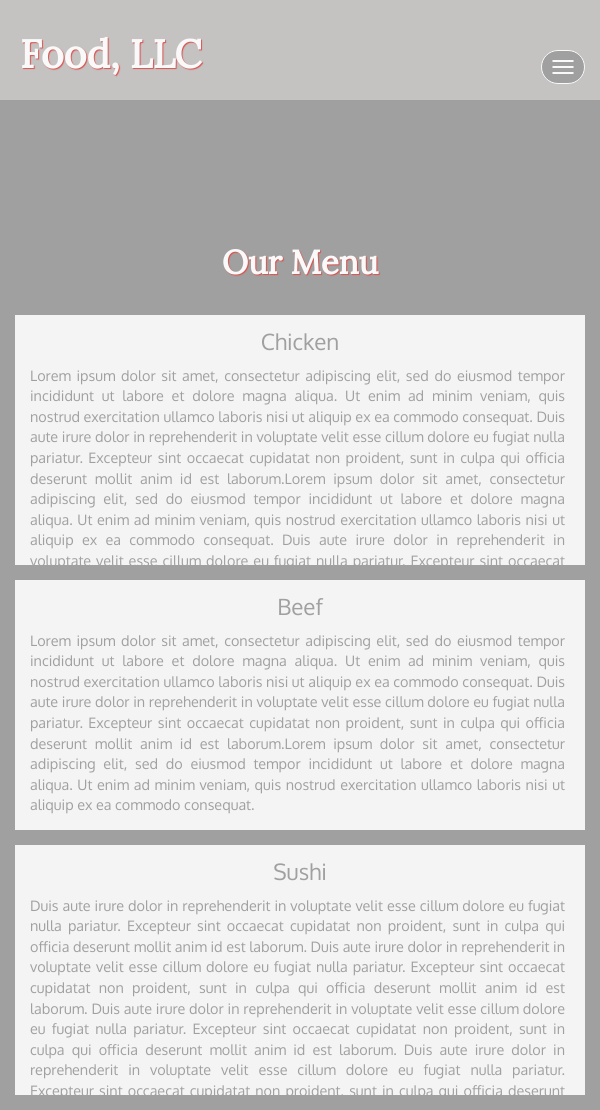
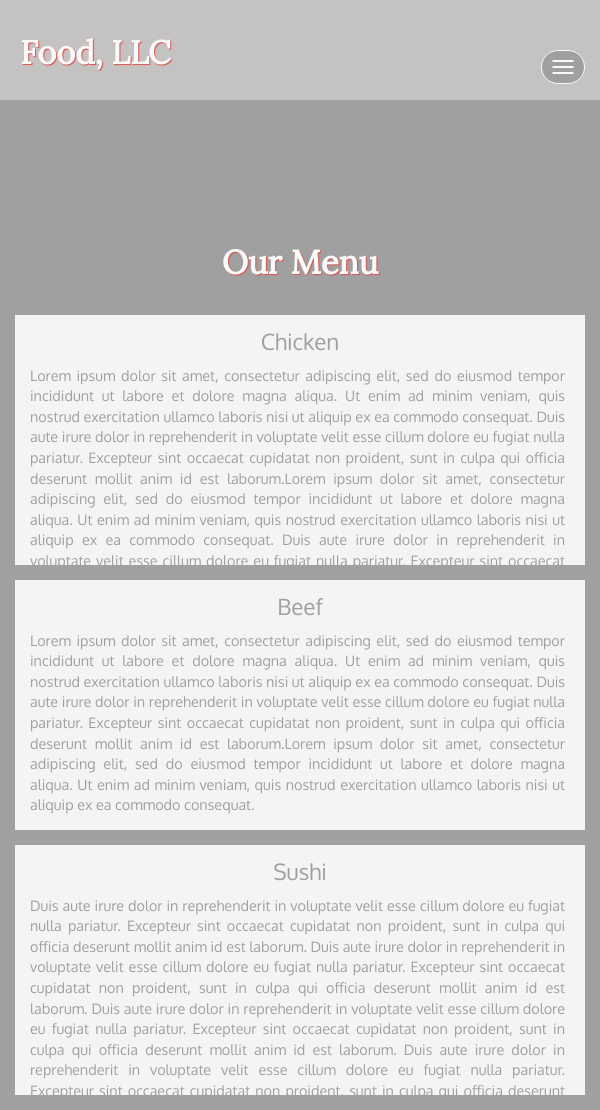
Before and after one commit to postmainvest/Module-3-Assignment, a plain HTML site: page Module 3 Assignment/index.html in a window 600 px wide. Drawn offline with Linux system fonts and the light colour scheme.

Commit message:
Update styles.css

```diff
--- a/Module 3 Assignment/css/styles.css
+++ b/Module 3 Assignment/css/styles.css
@@ -209,7 +209,7 @@ collapsable-nav{
   }
   .navbar-brand h1 { /* Restaurant name */
     padding-left: 5px;
-    font-size: 6.5vw; /* 1vw = 1% of viewport width */
+    font-size: 5.4vw; /* 1vw = 1% of viewport width */
 
   }
 
```
